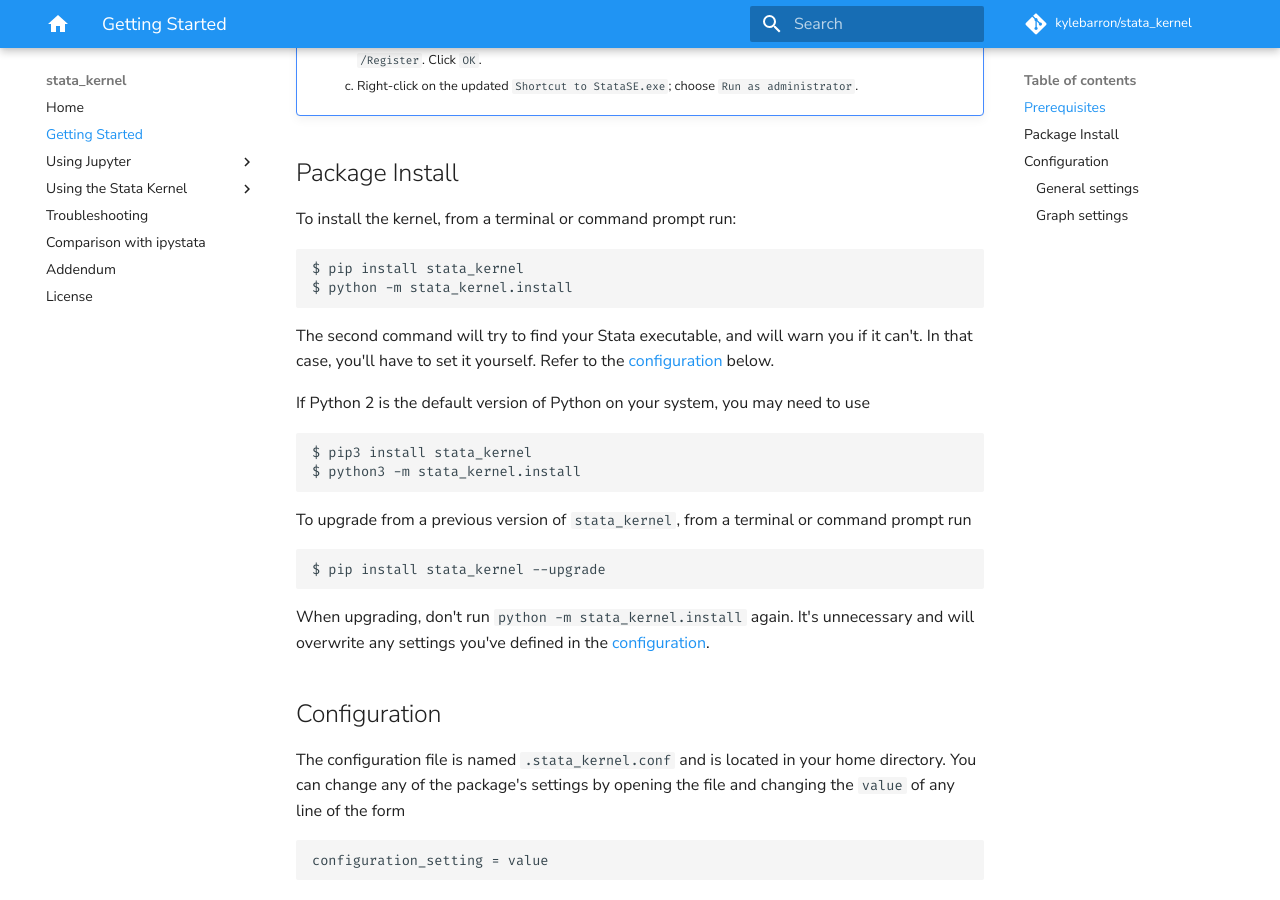
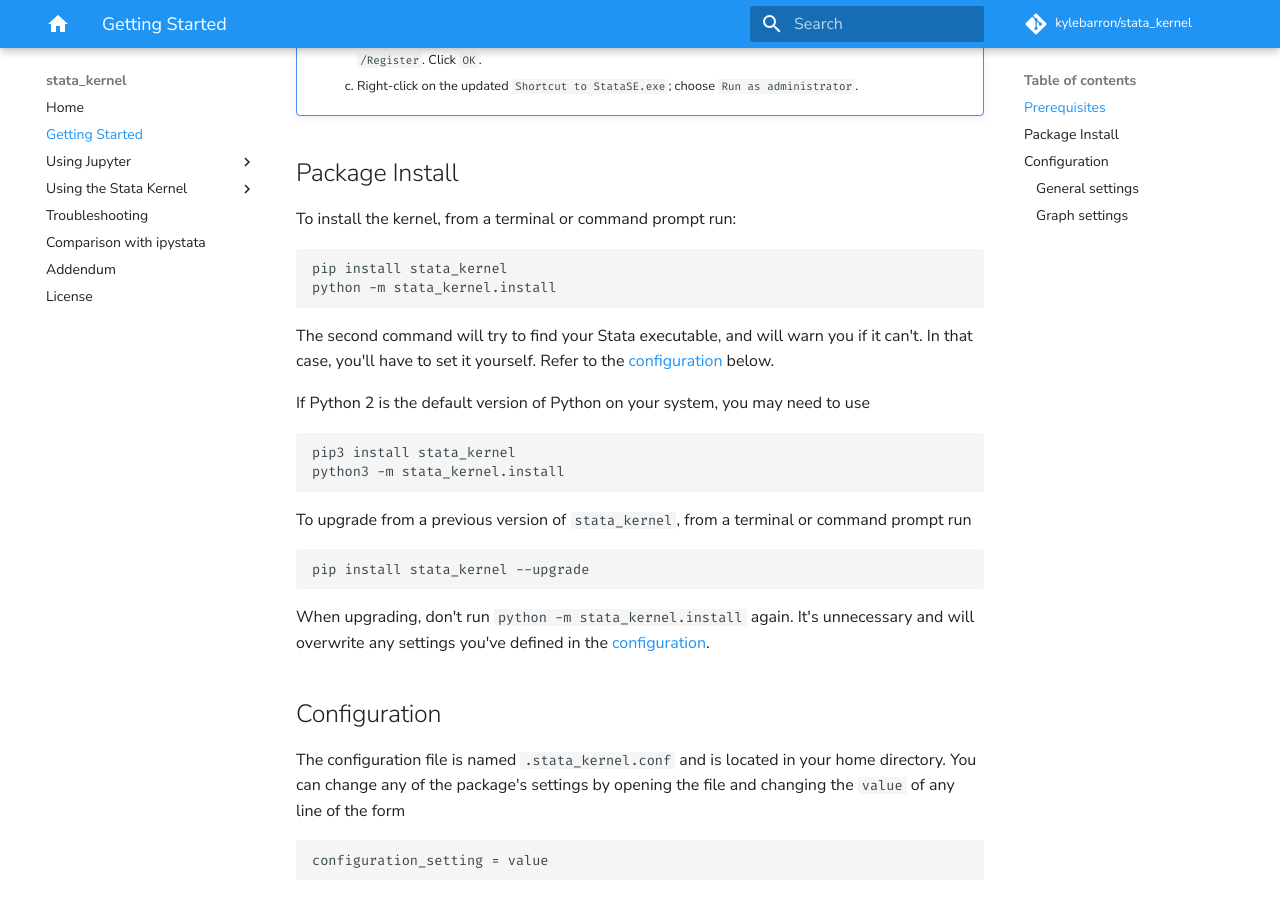
Before and after one commit to kylebarron/stata_kernel, an MkDocs documentation site: the page built from docs/src/getting_started.md, in a window 1280 px wide and 900 px high, scrolled down 830 px. Built offline with MkDocs 1.6.1 and Material for MkDocs 9.7.7, drawn with Linux system fonts in a browser that asks for light colours; comment, search, counter and statistics services are not loaded.

````diff
--- a/docs/src/getting_started.md
+++ b/docs/src/getting_started.md
@@ -37,8 +37,8 @@ It doesn't take much to get `stata_kernel` up and running. Here's how:
 To install the kernel, from a terminal or command prompt run:
 
 ```
-$ pip install stata_kernel
-$ python -m stata_kernel.install
+pip install stata_kernel
+python -m stata_kernel.install
 ```
 
 The second command will try to find your Stata executable, and will warn you if
@@ -47,14 +47,14 @@ it can't. In that case, you'll have to set it yourself. Refer to the
 
 If Python 2 is the default version of Python on your system, you may need to use
 ```
-$ pip3 install stata_kernel
-$ python3 -m stata_kernel.install
+pip3 install stata_kernel
+python3 -m stata_kernel.install
 ```
 
 To upgrade from a previous version of `stata_kernel`, from a terminal or command prompt run
 
 ```
-$ pip install stata_kernel --upgrade
+pip install stata_kernel --upgrade
 ```
 
 When upgrading, don't run `python -m stata_kernel.install` again. It's
````
Also changed, not shown: docs/src/troubleshooting.md (+1 -1 lines), docs/src/using_jupyter/console.md (+2 -2 lines).
